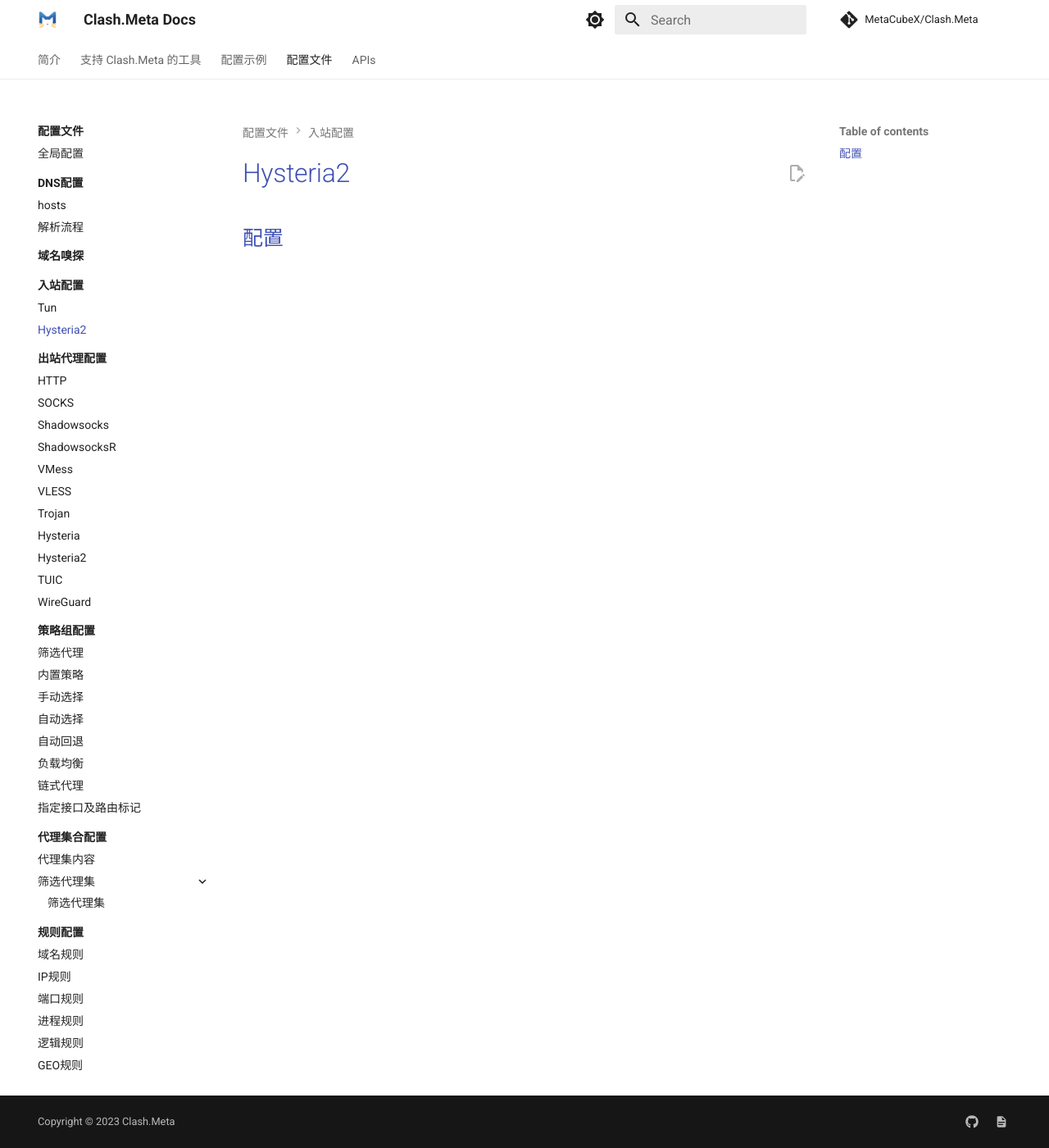
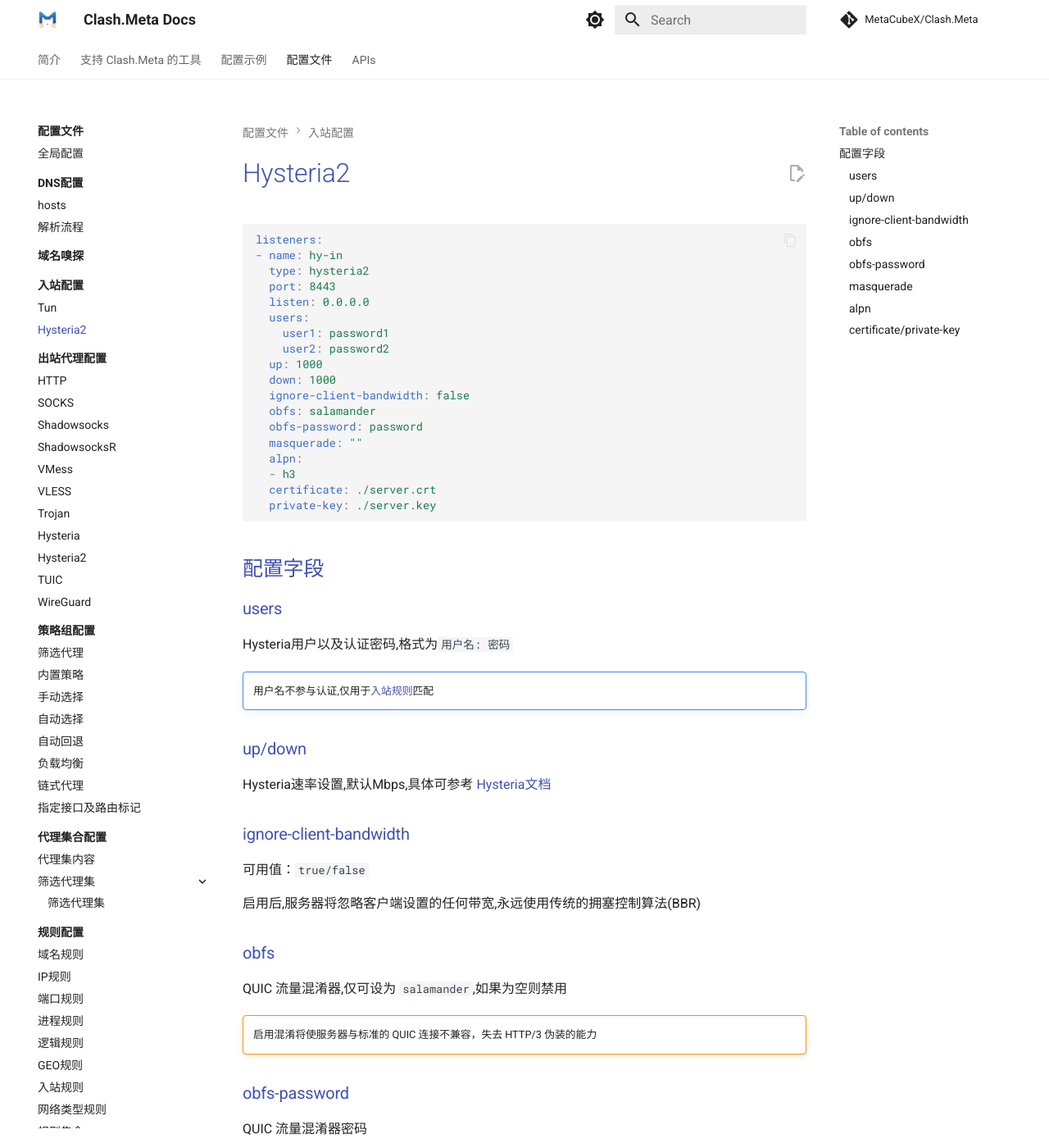
Before and after one commit to MetaCubeX/Meta-Docs, an MkDocs documentation site: the page built from docs/config/inbound/hysteria2.md, in a window 1280 px wide and 1400 px high. Shown: the whole window at 82% size. Built offline with MkDocs 1.6.1 and Material for MkDocs 9.7.7, drawn with Linux system fonts in a browser that asks for light colours; comment, search, counter and statistics services are not loaded; some of the changed text lies outside the part shown.

Commit message:
update hy

````diff
--- a/docs/config/inbound/hysteria2.md
+++ b/docs/config/inbound/hysteria2.md
@@ -1,3 +1,64 @@
 # Hysteria2
 
-## 配置
+```yaml
+listeners:
+- name: hy-in
+  type: hysteria2
+  port: 8443
+  listen: 0.0.0.0
+  users:
+    user1: password1
+    user2: password2
+  up: 1000
+  down: 1000
+  ignore-client-bandwidth: false
+  obfs: salamander
+  obfs-password: password
+  masquerade: ""
+  alpn:
+  - h3
+  certificate: ./server.crt
+  private-key: ./server.key
+```
+
+## 配置字段
+
+### users
+
+Hysteria用户以及认证密码,格式为`用户名: 密码`
+
+!!! node ""
+    用户名不参与认证,仅用于[入站规则](../rules/in.md#in-user)匹配
+
+### up/down
+
+Hysteria速率设置,默认Mbps,具体可参考 [Hysteria文档](https://v2.hysteria.network/zh/docs/advanced/Full-Server-Config/#_4)
+
+### ignore-client-bandwidth
+可用值：`true/false`
+
+启用后,服务器将忽略客户端设置的任何带宽,永远使用传统的拥塞控制算法(BBR)
+### obfs
+QUIC 流量混淆器,仅可设为 `salamander`,如果为空则禁用
+!!! warning ""
+    启用混淆将使服务器与标准的 QUIC 连接不兼容，失去 HTTP/3 伪装的能力
+
+### obfs-password
+QUIC 流量混淆器密码
+
+### masquerade
+伪装HTTP/3流量,仅支持`file`和`http/https`,如果为空,则始终返回 404 Not Found
+
+具体可参考 [Hysteria文档](https://v2.hysteria.network/zh/docs/advanced/Full-Server-Config/#masquerade)
+
+
+|              | 示例                     | 描述      |
+|--------------|-------------------------|---------|
+| `file`       | `file:///var/www`       | 作为文件服务器 |
+| `http/https` | `http://127.0.0.1:8080` | 作为反向代理  |
+
+
+### alpn
+TLS应用层协议协商列表,客户端需写入服务端alpn列表中的一个,否则将认证失败,默认为`h3`
+### certificate/private-key
+TLS证书文件路径
````
